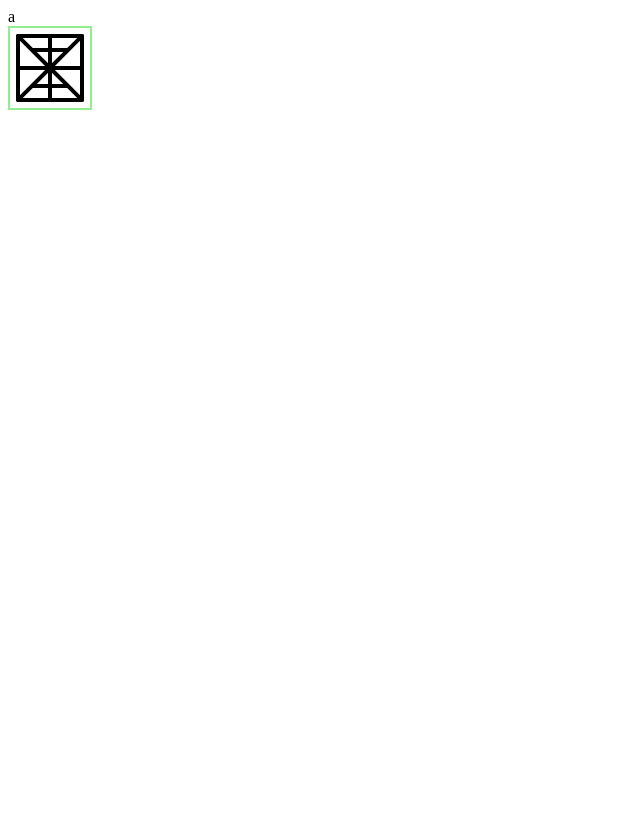
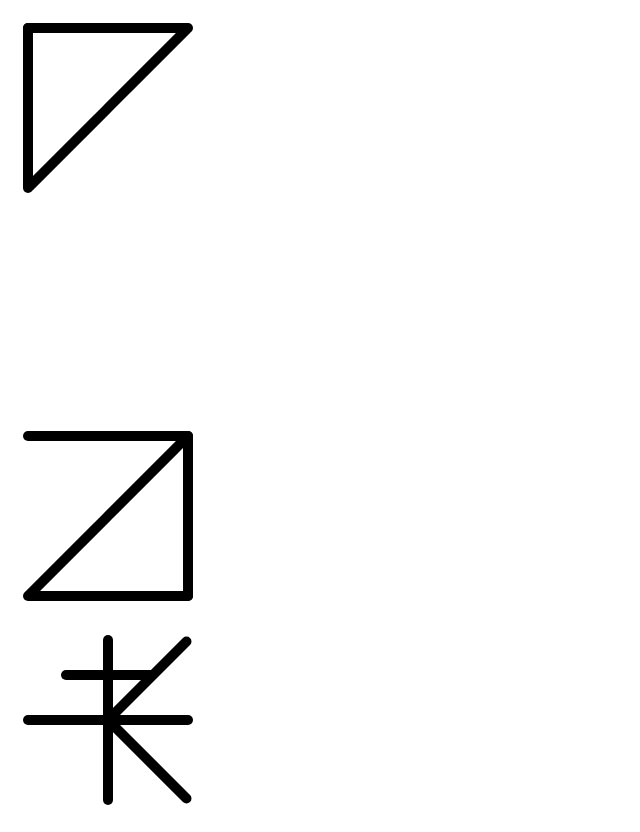
Before and after one commit to mendelbrot/tokui, a React (Create React App) app: page / in a window 1280 px wide. Shown: the whole page, without its empty margins (0-640 px from the left). Before the commit the page ends 800 px from the top, so only its background shows below. Built offline with nearby package versions, Linux system fonts and the light colour scheme.

Commit message:
finished the logic for the glyph component

```diff
--- a/src/App.js
+++ b/src/App.js
@@ -3,8 +3,10 @@ import Glyph from './components/Glyph'
 function App() {
   return (
     <div>
-      a
-      <Glyph letters="kui"/>
+      <Glyph letters="mui" border="none"/>
+      <Glyph border="none"/>
+      <Glyph letters="kui" border="none"/>
+      <Glyph letters="lou" border="none"/>
     </div>
   );
 }
--- a/src/components/Glyph.js
+++ b/src/components/Glyph.js
@@ -1,56 +1,186 @@
+const Hor1 = ({rectStyle}) => <rect x="0.75" y="0.75" width="8.5" height="0.5" rx="0.25" style={rectStyle}/>
+const Hor2 = ({rectStyle}) => <rect x="0.75" y="4.75" width="8.5" height="0.5" rx="0.25" style={rectStyle}/>
+const Hor3 = ({rectStyle}) => <rect x="0.75" y="8.75" width="8.5" height="0.5" rx="0.25" style={rectStyle}/>
+const Ver1 = ({rectStyle}) => <rect x="0.75" y="0.75" width="0.5" height="8.5" rx="0.25" style={rectStyle}/>
+const Ver2 = ({rectStyle}) => <rect x="4.75" y="0.75" width="0.5" height="8.5" rx="0.25" style={rectStyle}/>
+const Ver3 = ({rectStyle}) => <rect x="8.75" y="0.75" width="0.5" height="8.5" rx="0.25" style={rectStyle}/>
+const Vt1 = ({rectStyle}) => <rect x="-0.80" y="4.75" width="6" height="0.5" rx="0.25" transform-origin="center" transform="rotate(45)" style={rectStyle} />
+const Vt2 = ({rectStyle}) => <rect x="2.65" y="2.5" width="4.7" height="0.5" rx="0.25" style={rectStyle}/>
+const Vt3 = ({rectStyle}) => <rect x="-0.80" y="4.75" width="6" height="0.5" rx="0.25" transform-origin="center" transform="rotate(135)" style={rectStyle} />
+const Vb1 = ({rectStyle}) => <rect x="-0.80" y="4.75" width="6" height="0.5" rx="0.25" transform-origin="center" transform="rotate(-45)" style={rectStyle} />
+const Vb2 = ({rectStyle}) => <rect x="2.65" y="7" width="4.7" height="0.5" rx="0.25" style={rectStyle}/>
+const Vb3 = ({rectStyle}) => <rect x="-0.80" y="4.75" width="6" height="0.5" rx="0.25" transform-origin="center" transform="rotate(-135) "style={rectStyle} />
 
-const width = 80
-const height = 80
-const border = "2px solid lightgreen"
-const fill = "black"
+const M = ({rectStyle}) =>
+  <>
+    <Hor1 rectStyle={rectStyle}/>
+    <Ver1 rectStyle={rectStyle}/>
+  </>
 
-const rectStyle = {"fill": fill}
-const svgStyle = {"width": width, "height": height, "border": border}
+const P = ({rectStyle}) =>
+  <>
+    <Hor1 rectStyle={rectStyle}/>
+    <Hor3 rectStyle={rectStyle}/>
+    <Ver1 rectStyle={rectStyle}/>
+  </>
 
-function Glyph() {
+const H = ({rectStyle}) =>
+  <>
+    <Hor3 rectStyle={rectStyle}/>
+    <Ver1 rectStyle={rectStyle}/>
+  </>
+
+const W = ({rectStyle}) =>
+  <>
+    <Hor2 rectStyle={rectStyle}/>
+    <Ver1 rectStyle={rectStyle}/>
+  </>
+
+const N = ({rectStyle}) =>
+  <>
+    <Hor1 rectStyle={rectStyle}/>
+    <Ver2 rectStyle={rectStyle}/>
+  </>
+
+const T = ({rectStyle}) =>
+  <>
+    <Hor1 rectStyle={rectStyle}/>
+    <Hor3 rectStyle={rectStyle}/>
+    <Ver2 rectStyle={rectStyle}/>
+  </>
+
+const S = ({rectStyle}) =>
+  <>
+    <Hor3 rectStyle={rectStyle}/>
+    <Ver2 rectStyle={rectStyle}/>
+  </>
+
+const L = ({rectStyle}) =>
+  <>
+    <Hor2 rectStyle={rectStyle}/>
+    <Ver2 rectStyle={rectStyle}/>
+  </>
+
+const G = ({rectStyle}) =>
+  <>
+    <Hor1 rectStyle={rectStyle}/>
+    <Ver3 rectStyle={rectStyle}/>
+  </>
+
+const K = ({rectStyle}) =>
+  <>
+    <Hor1 rectStyle={rectStyle}/>
+    <Hor3 rectStyle={rectStyle}/>
+    <Ver3 rectStyle={rectStyle}/>
+  </>
+
+const F = ({rectStyle}) =>
+  <>
+    <Hor3 rectStyle={rectStyle}/>
+    <Ver3 rectStyle={rectStyle}/>
+  </>
+
+const Y = ({rectStyle}) =>
+  <>
+    <Hor2 rectStyle={rectStyle}/>
+    <Ver3 rectStyle={rectStyle}/>
+  </>
+
+const I1 = ({rectStyle}) =>
+  <>
+    <Vt1 rectStyle={rectStyle}/>
+  </>
+
+const I2 = ({rectStyle}) =>
+  <>
+    <Vb1 rectStyle={rectStyle}/>
+  </>
+
+const E1 = ({rectStyle}) =>
+  <>
+    <Vt1 rectStyle={rectStyle}/>
+    <Vt2 rectStyle={rectStyle}/>
+  </>
+
+const E2 = ({rectStyle}) =>
+  <>
+    <Vb1 rectStyle={rectStyle}/>
+    <Vb2 rectStyle={rectStyle}/>
+  </>
+
+const A1 = ({rectStyle}) =>
+  <>
+    <Vt1 rectStyle={rectStyle}/>
+    <Vt3 rectStyle={rectStyle}/>
+  </>
+
+const A2 = ({rectStyle}) =>
+  <>
+    <Vb1 rectStyle={rectStyle}/>
+    <Vb3 rectStyle={rectStyle}/>
+  </>
+
+const O1 = ({rectStyle}) =>
+  <>
+    <Vt2 rectStyle={rectStyle}/>
+    <Vt3 rectStyle={rectStyle}/>
+  </>
+
+const O2 = ({rectStyle}) =>
+  <>
+    <Vb2 rectStyle={rectStyle}/>
+    <Vb3 rectStyle={rectStyle}/>
+  </>
+
+const U1 = ({rectStyle}) =>
+  <>
+    <Vt3 rectStyle={rectStyle}/>
+  </>
+
+const U2 = ({rectStyle}) =>
+  <>
+    <Vb3 rectStyle={rectStyle}/>
+  </>
+
+function Glyph({
+  letters,
+  width = 200,
+  height = 200,
+  border = "2px solid lightgreen",
+  fill = "black"
+}) {
+  const rectStyle = {"fill": fill}
+  const svgStyle = {"width": width, "height": height, "border": border}
+
   return (
     <div>
       <svg version="1.1" viewBox="0 0 10 10" style={svgStyle}>
-        {/* <line x1="0" y1="1" x2="10" y2="1" stroke="purple" stroke-width="0.1" />
-        <line x1="0" y1="2" x2="10" y2="2" stroke="lightgreen" stroke-width="0.1" />
-        <line x1="0" y1="3" x2="10" y2="3" stroke="purple" stroke-width="0.1" />
-        <line x1="0" y1="4" x2="10" y2="4" stroke="lightgreen" stroke-width="0.1" />
-        <line x1="0" y1="5" x2="10" y2="5" stroke="blue" stroke-width="0.1" />
-        <line x1="0" y1="6" x2="10" y2="6" stroke="lightgreen" stroke-width="0.1" />
-        <line x1="0" y1="7" x2="10" y2="7" stroke="purple" stroke-width="0.1" />
-        <line x1="0" y1="8" x2="10" y2="8" stroke="lightgreen" stroke-width="0.1" />
-        <line x1="0" y1="9" x2="10" y2="9" stroke="purple" stroke-width="0.1" />
+        {letters && letters[0] && letters[0].toLowerCase() === 'm' && <M rectStyle={rectStyle} />}
+        {letters && letters[0] && letters[0].toLowerCase() === 'p' && <P rectStyle={rectStyle} />}
+        {letters && letters[0] && letters[0].toLowerCase() === 'h' && <H rectStyle={rectStyle} />}
+        {letters && letters[0] && letters[0].toLowerCase() === 'w' && <W rectStyle={rectStyle} />}
+        {letters && letters[0] && letters[0].toLowerCase() === 'n' && <N rectStyle={rectStyle} />}
+        {letters && letters[0] && letters[0].toLowerCase() === 't' && <T rectStyle={rectStyle} />}
+        {letters && letters[0] && letters[0].toLowerCase() === 's' && <S rectStyle={rectStyle} />}
+        {letters && letters[0] && letters[0].toLowerCase() === 'l' && <L rectStyle={rectStyle} />}
+        {letters && letters[0] && letters[0].toLowerCase() === 'g' && <G rectStyle={rectStyle} />}
+        {letters && letters[0] && letters[0].toLowerCase() === 'k' && <K rectStyle={rectStyle} />}
+        {letters && letters[0] && letters[0].toLowerCase() === 'f' && <F rectStyle={rectStyle} />}
+        {letters && letters[0] && letters[0].toLowerCase() === 'y' && <Y rectStyle={rectStyle} />}
+        {letters && letters[1] && letters[1].toLowerCase() === 'i' && <I1 rectStyle={rectStyle} />}
+        {letters && letters[1] && letters[1].toLowerCase() === 'e' && <E1 rectStyle={rectStyle} />}
+        {letters && letters[1] && letters[1].toLowerCase() === 'a' && <A1 rectStyle={rectStyle} />}
+        {letters && letters[1] && letters[1].toLowerCase() === 'o' && <O1 rectStyle={rectStyle} />}
+        {letters && letters[1] && letters[1].toLowerCase() === 'u' && <U1 rectStyle={rectStyle} />}
+        {letters && letters[2] && letters[2].toLowerCase() === 'i' && <I2 rectStyle={rectStyle} />}
+        {letters && letters[2] && letters[2].toLowerCase() === 'e' && <E2 rectStyle={rectStyle} />}
+        {letters && letters[2] && letters[2].toLowerCase() === 'a' && <A2 rectStyle={rectStyle} />}
+        {letters && letters[2] && letters[2].toLowerCase() === 'o' && <O2 rectStyle={rectStyle} />}
+        {letters && letters[2] && letters[2].toLowerCase() === 'u' && <U2 rectStyle={rectStyle} />}
 
-        <line x1="1" y1="0" x2="1" y2="10" stroke="purple" stroke-width="0.1" />
-        <line x1="2" y1="0" x2="2" y2="10" stroke="lightgreen" stroke-width="0.1" />
-        <line x1="3" y1="0" x2="3" y2="10" stroke="purple" stroke-width="0.1" />
-        <line x1="4" y1="0" x2="4" y2="10" stroke="lightgreen" stroke-width="0.1" />
-        <line x1="5" y1="0" x2="5" y2="10" stroke="blue" stroke-width="0.1" />
-        <line x1="6" y1="0" x2="6" y2="10" stroke="lightgreen" stroke-width="0.1" />
-        <line x1="7" y1="0" x2="7" y2="10" stroke="purple" stroke-width="0.1" />
-        <line x1="8" y1="0" x2="8" y2="10" stroke="lightgreen" stroke-width="0.1" />
-        <line x1="9" y1="0" x2="9" y2="10" stroke="purple" stroke-width="0.1" /> */}
-
-        <rect x="0.75" y="0.75" width="8.5" height="0.5" rx="0.25" style={rectStyle}/>
-        <rect x="0.75" y="4.75" width="8.5" height="0.5" rx="0.25" style={rectStyle}/>
-        <rect x="0.75" y="8.75" width="8.5" height="0.5" rx="0.25" style={rectStyle}/>
-
-        <rect x="0.75" y="0.75" width="0.5" height="8.5" rx="0.25" style={rectStyle}/>
-        <rect x="4.75" y="0.75" width="0.5" height="8.5" rx="0.25" style={rectStyle}/>
-        <rect x="8.75" y="0.75" width="0.5" height="8.5" rx="0.25" style={rectStyle}/>
-
-        <rect x="2.65" y="2.5" width="4.7" height="0.5" rx="0.25" style={rectStyle}/>
-        <rect x="2.65" y="7" width="4.7" height="0.5" rx="0.25" style={rectStyle}/>
-
-        <rect x="-0.80" y="4.75" width="6" height="0.5" rx="0.25" transform-origin="center" transform="rotate(45)" style={rectStyle} />
-        <rect x="-0.80" y="4.75" width="6" height="0.5" rx="0.25" transform-origin="center" transform="rotate(135)" style={rectStyle} />
-        <rect x="-0.80" y="4.75" width="6" height="0.5" rx="0.25" transform-origin="center" transform="rotate(-45)" style={rectStyle} />
-        <rect x="-0.80" y="4.75" width="6" height="0.5" rx="0.25" transform-origin="center" transform="rotate(-135) "style={rectStyle} />
       </svg>
     </div>
   );
 }
 
 export default Glyph;
-
-// transform-box="stroke-box"
```
